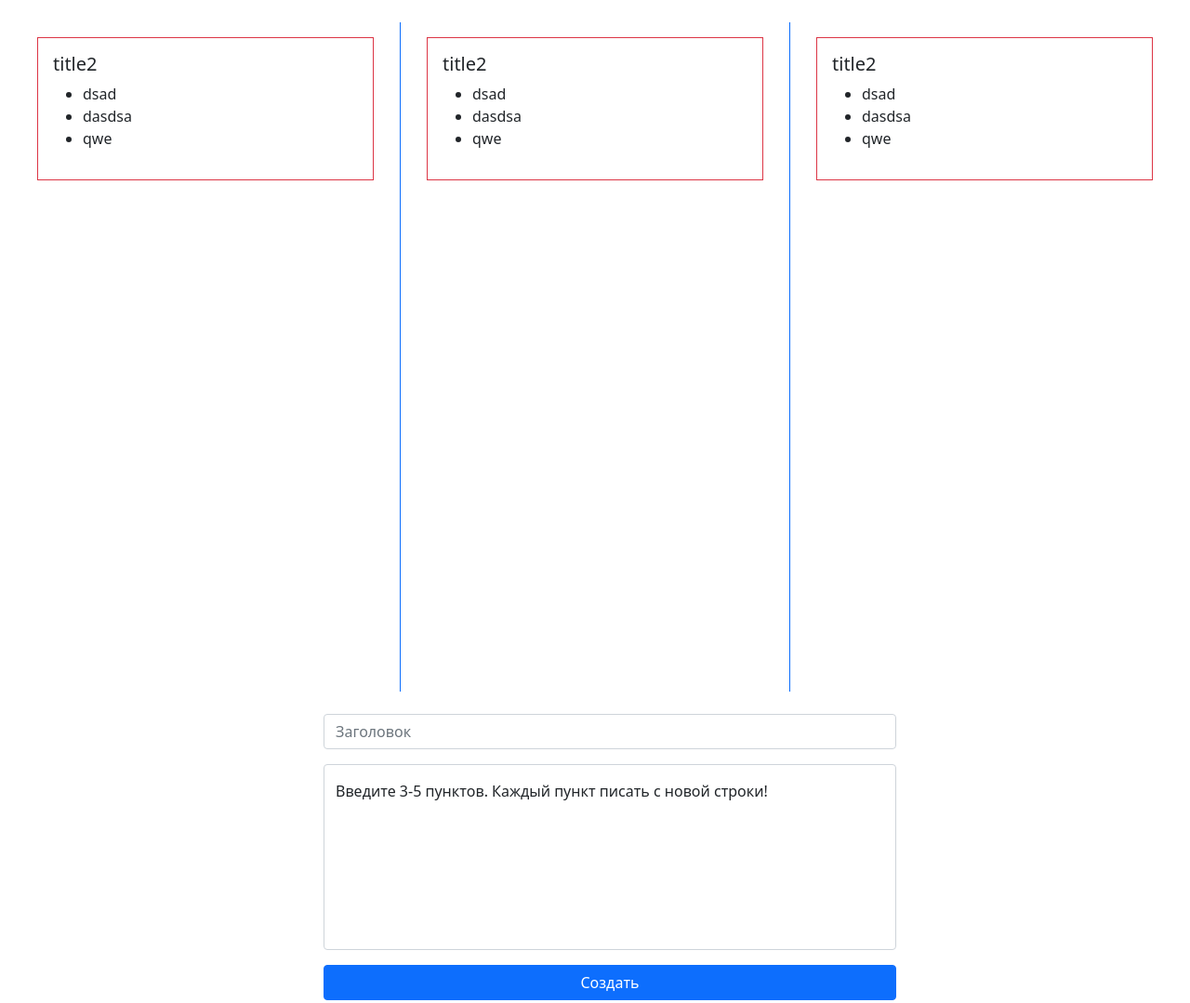
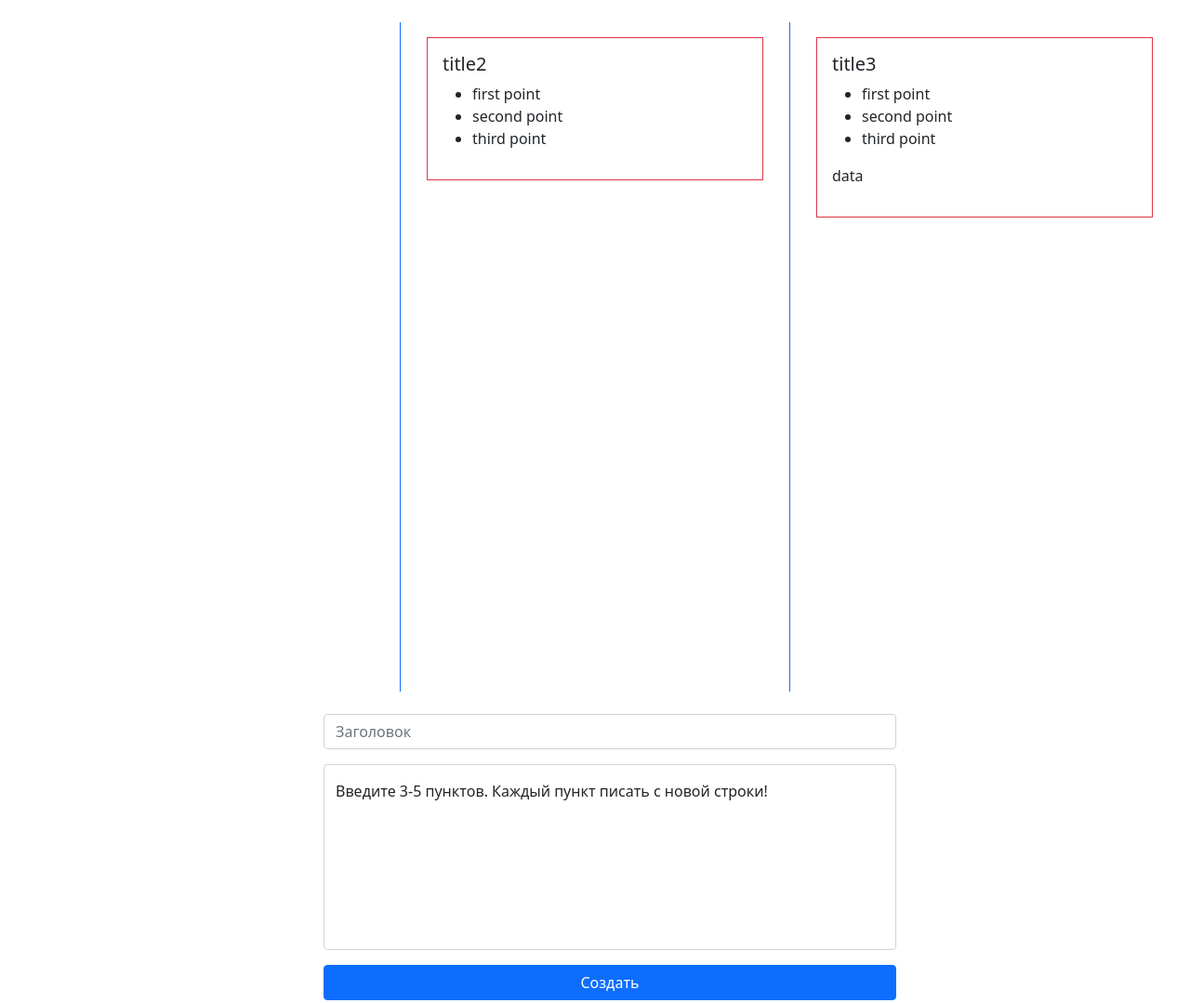
Before and after one commit to Z1nRes/board-vue, a plain HTML site: page index.html in a window 1280 px wide. Shown: the whole page at 93% size. Drawn offline with Linux system fonts and the light colour scheme.

Commit message:
display by type

```diff
--- a/index.html
+++ b/index.html
@@ -13,13 +13,13 @@
     <div id="app" class="m-4">
         <div class="row align-items-start">
             <div class="col" style="height: 90vh;">
-                <note></note>
+                <note :types="types[0]"></note>
             </div>
             <div class="col border-end border-start border-primary" style="height: 90vh;">
-                <note></note>
+                <note :types="types[1]"></note>
             </div>
             <div class="col" style="height: 90vh;">
-                <note></note>
+                <note :types="types[2]"></note>
             </div>
         </div>
         <create-note></create-note>
--- a/js/main.js
+++ b/js/main.js
@@ -1,30 +1,47 @@
 let eventBus = new Vue()
 
 Vue.component('note', {
+    props: {
+        types: ''
+    },
     data() {
         return {
             notes: [
                 {
                     title: 'title2',
                     points: [
-                        'dsad',
-                        'dasdsa',
-                        'qwe',
+                        'first point',
+                        'second point',
+                        'third point',
                     ],
                     type: 'col-2',
+                    progress: 0.5
+                },
+                {
+                    title: 'title3',
+                    points: [
+                        'first point',
+                        'second point',
+                        'third point',
+                    ],
+                    type: 'col-3',
+                    progress: 1.0
                 }
             ]
         }
     },
     template: `
         <div>
-            <div class="m-3 p-3 border border-danger" v-for="note in notes">
+            <div class="m-3 p-3 border border-danger" v-for="note in notes" v-show="note.type == types ">
                 <h5>{{note.title}}</h5>
                 <ul>
                     <li v-for="point in note.points">
                         {{ point }}
                     </li>
                 </ul>
+                <p v-if="note.type == 'col-3'">
+                    data
+                </p>
             </div>
         </div>
     `,
@@ -40,7 +57,8 @@ Vue.component('create-note', {
         return {
             title: '',
             points: '',
-            type: '',
+            type: 'col-1',
+            progress: 0,
             errors: []
         }
     },
@@ -64,14 +82,14 @@ Vue.component('create-note', {
             let note = {
                 title: this.title,
                 points: this.points.split("\n"),
-                type: 'col-1'
+                type: this.type,
+                progress: this.progress
             }
             if (this.title && this.points && 3 <= note.points.length && note.points.length <= 5) {
                     eventBus.$emit('note-created', note)
-                    this.title = '',
-                    this.points = ''
+                    this.title = null
+                    this.points = null
                     this.errors = []
-
             } else {
                 this.errors = []
                 if (!this.title) this.errors.push("Введите заголовок!")
@@ -84,9 +102,9 @@ Vue.component('create-note', {
 })
 
 let app = new Vue({
-
     el: '#app',
     data: {
+        types: ['col-1', 'col-2', 'col-3'],
         createdCounter: 0,
         halfProgressCounter: 0,
     },
```
